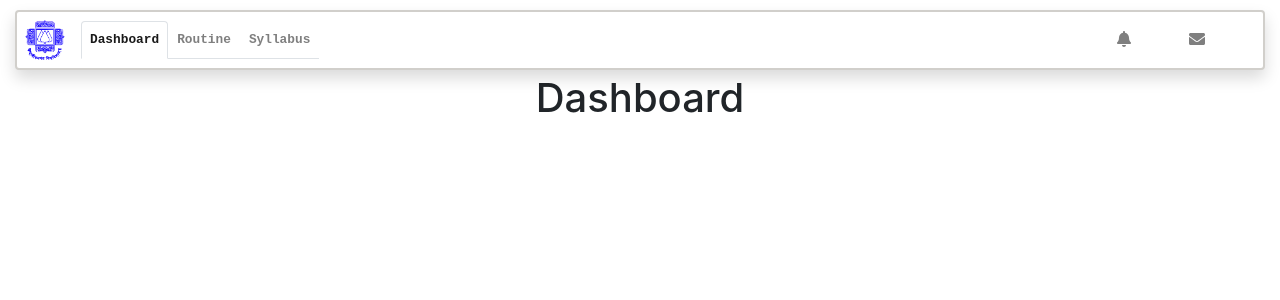
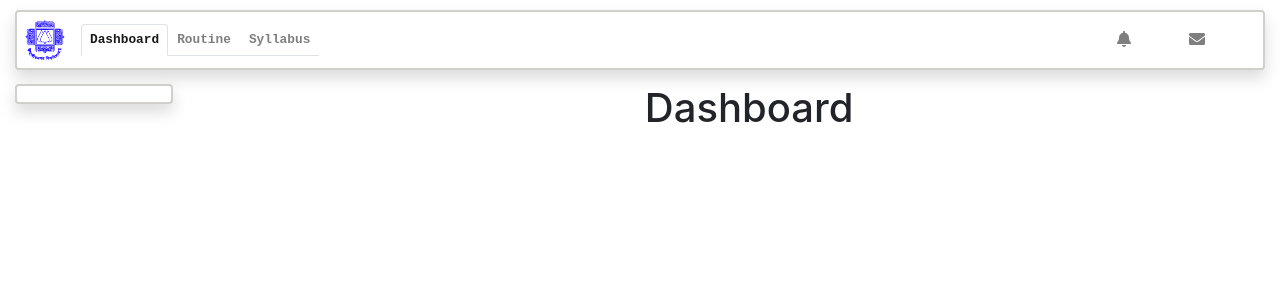
Before and after one commit to kmtusher97/Office-Management-Application-for-CSEJU, a React (Create React App) app in the folder cseju-office-management-app/: page /dashboard in a window 1280 px wide. Shown: the top 300 px of the page. Built offline with nearby package versions, Linux system fonts and the light colour scheme.

Commit message:
Sidebar added and padding removed for menus

```diff
--- a/cseju-office-management-app/src/components/layout/Layout.css
+++ b/cseju-office-management-app/src/components/layout/Layout.css
@@ -2,4 +2,5 @@
   padding-left: 15px;
   padding-right: 15px;
   padding-top: 10px;
+  padding-bottom: 10px;
 }
--- a/cseju-office-management-app/src/components/layout/Layout.js
+++ b/cseju-office-management-app/src/components/layout/Layout.js
@@ -1,21 +1,31 @@
 import React, { Component } from "react";
+import { Row, Col, Container } from "react-bootstrap";
 import "./Layout.css";
 import Routing from "../../route/Routing";
 import Header from "./Header";
-import { Row, Col } from "react-bootstrap";
+import Sidebar from "./Sidebar";
 
 class Layout extends Component {
   render() {
     return (
       <div className="fluid">
         <Row className="header_container">
-          <Col md="12">
+          <Col md={12}>
             <Header />
           </Col>
         </Row>
-        <main className="main">
-          <Routing />
-        </main>
+        <Row>
+          <Col md={2}>
+            <Container className="sidebar_container">
+              <Sidebar />
+            </Container>
+          </Col>
+          <Col md={10}>
+            <main className="main">
+              <Routing />
+            </main>
+          </Col>
+        </Row>
       </div>
     );
   }
```
